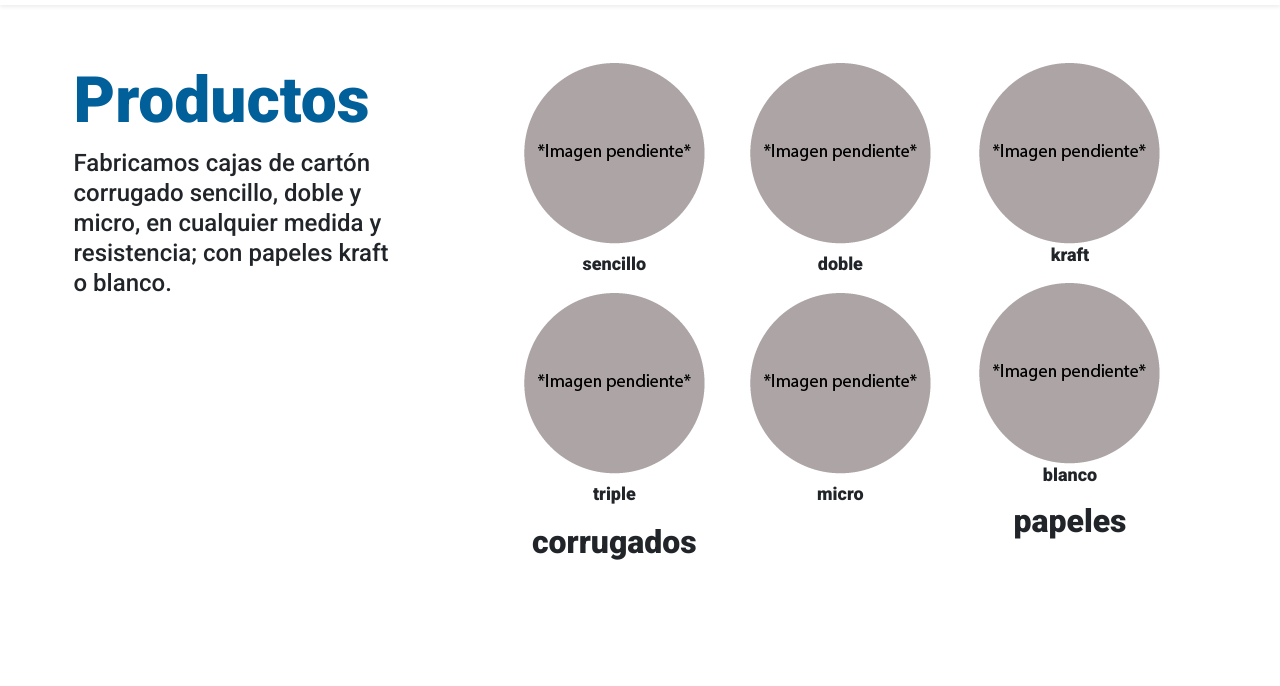
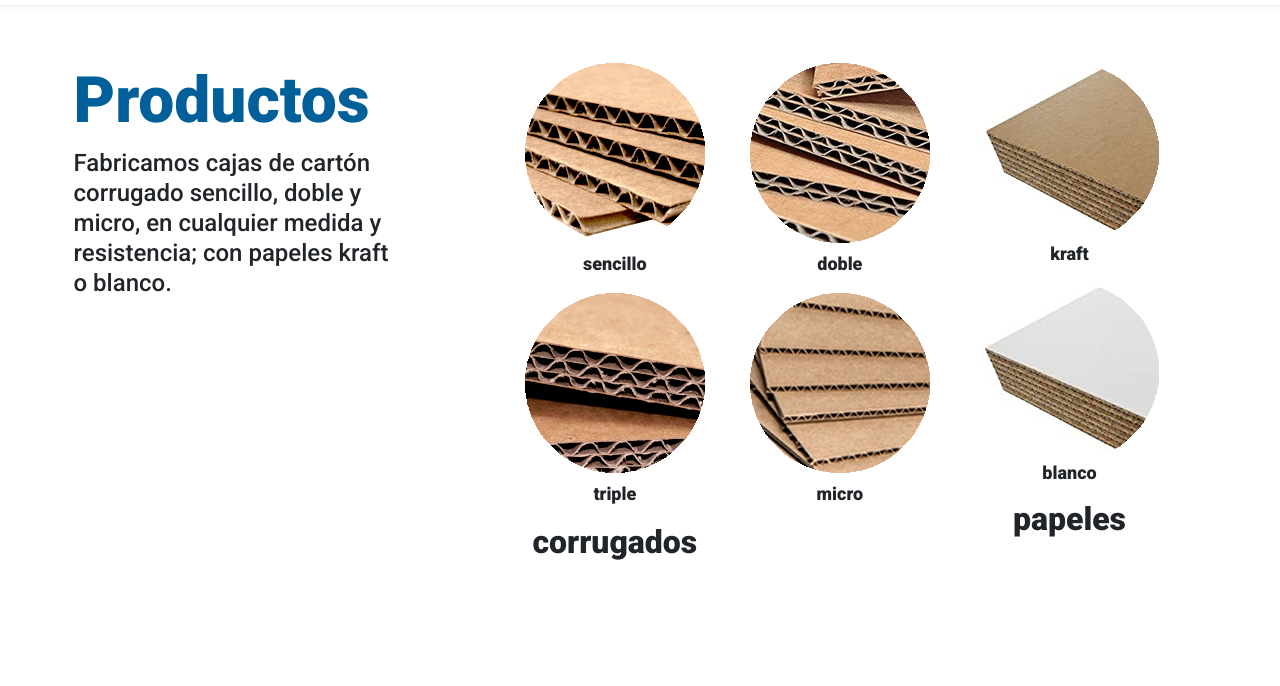
Before and after one commit to eli-sawet/cajas-especiales, a website: page pages/productos.html in a window 1280 px wide. Shown: the part 100-786 px from the top of the page. Drawn offline with nearby package versions, Linux system fonts and the light colour scheme.

Commit message:
cambio de imagenes de productos

```diff
--- a/pages/productos.html
+++ b/pages/productos.html
@@ -62,27 +62,27 @@
         <div class="col-12 col-md-8 productosSec1__imagenes">
           <div class="productosSec1__imagenes__corrugados text-center">
             <div class="center-image">
-            <img src="../images/img_prod1.png" alt="corrugado sencillo" id="imgSencillo"/>
+            <img src="../images/sencillo.png" alt="corrugado sencillo" id="imgSencillo"/>
             </div>
             <p class="productosSec1--captions" id="pSencillo">sencillo</p>
             <div class="center-image">
-            <img src="../images/img_prod1.png" alt="corrugado doble" id="imgDoble"/>
+            <img src="../images/doblecorrugado.png" alt="corrugado doble" id="imgDoble"/>
             </div>
             <p class="productosSec1--captions" id="pDoble">doble</p>
             <div class="center-image">
-            <img src="../images/img_prod1.png" alt="corrugado triple" id="imgTriple"/>
+            <img src="../images/triple.png" alt="corrugado triple" id="imgTriple"/>
             </div>
             <p class="productosSec1--captions" id="pTriple">triple</p>
             <div class="center-image">
-            <img src="../images/img_prod1.png" alt="corrugado micro" id="imgMicro"/>
+            <img src="../images/microcorrugado.png" alt="corrugado micro" id="imgMicro"/>
           </div>
             <p class="productosSec1--captions" id="pMicro">micro</p>
             <h3 class="productosSec1--subtitulos" id="subCorrugados">corrugados</h3>
         </div>
         <div class="productosSec1__imagenes__papeles text-center">
-            <img src="../images/img_prod1.png" alt="papel kraft" id="imgKraft"/>
+            <img src="../images/kraft.png" alt="papel kraft" id="imgKraft"/>
             <p class="productosSec1--captions" id="pKraft">kraft</p>
-            <img src="../images/img_prod1.png" alt="papel blanco" id="imgBlanco"/>
+            <img src="../images/blanco.png" alt="papel blanco" id="imgBlanco"/>
             <p class="productosSec1--captions" id="pBlanco">blanco</p>
             <h3 class="productosSec1--subtitulos" id="subPapeles">papeles</h3>
         </div>
@@ -124,17 +124,17 @@
             <p class="productosSec3--texto--intro">El transporte y de su producto es un tema de importancia para nosotros, por ello, implementamos medidas de resguardo y transporte de producto terminado.El Kit de Empaque Integral brindará a su producto seguridad e integridad en el acabado de su empaque. Se le puede proporcionar cualquiera de estos insumos por separado, si es que lo requiere.</p>
           <div class="productosSec3__container--main">
               <div>
-                  <img src="../images/img_prod3.png" alt="película estirable" class="productosSec3--img"/>
+                  <img src="../images/pelicula_kit.png" alt="película estirable" class="productosSec3--img"/>
                   <h3 class="productosSec3--subtitulos">Película estirable</h3>
                   <p class="productosSec3--texto--img">Polipropileno, aplicación con máquina. Envuelve y agrupa el producto terminado para su estiba.</p>
               </div>
               <div>
-                  <img src="../images/img_prod3.png" alt="fleje" class="productosSec3--img"/>
+                  <img src="../images/fleje_kit.png" alt="fleje" class="productosSec3--img"/>
                   <h3 class="productosSec3--subtitulos">Fleje</h3>
                   <p class="productosSec3--texto--img">De aplicación manual y para máquina, en diferentes medidas y calibres; cubre completamente y resguarda el pallet.</p>
               </div>
               <div>
-                  <img src="../images/img_prod3.png" alt="tarimas de madera" class="productosSec3--img"/>
+                  <img src="../images/tarima_kit.png" alt="tarimas de madera" class="productosSec3--img"/>
                   <h3 class="productosSec3--subtitulos">Tarimas de madera</h3>
                   <p class="productosSec3--texto--img">Ya sea para almacenaje de stock o entrega al cliente, el pallet de producto terminado se entarima.</p>
               </div>
```
Also changed, not shown: images/blanco.png (added), images/doblecorrugado.png (added), images/fleje_kit.png (added), images/kraft.png (added), images/microcorrugado.png (added), images/pelicula_kit.png (added), images/sencillo.png (added), images/tarima_kit.png (added), images/triple.png (added).
